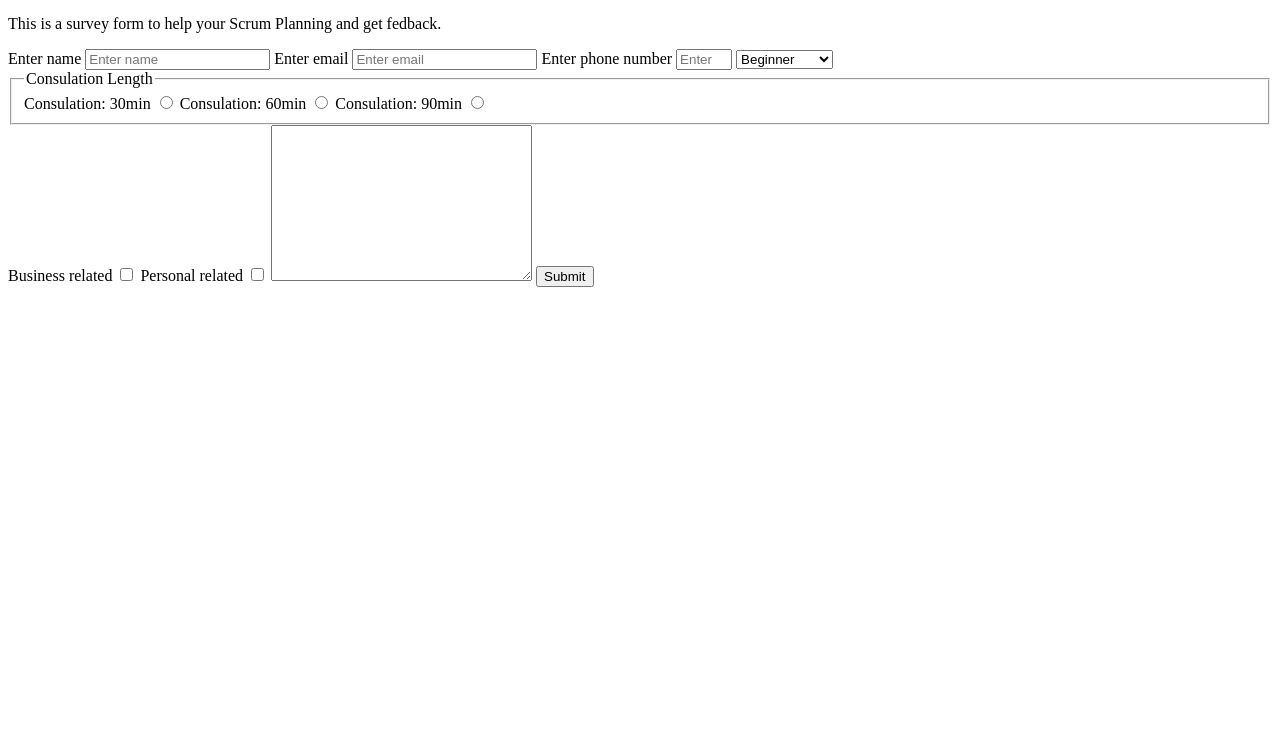
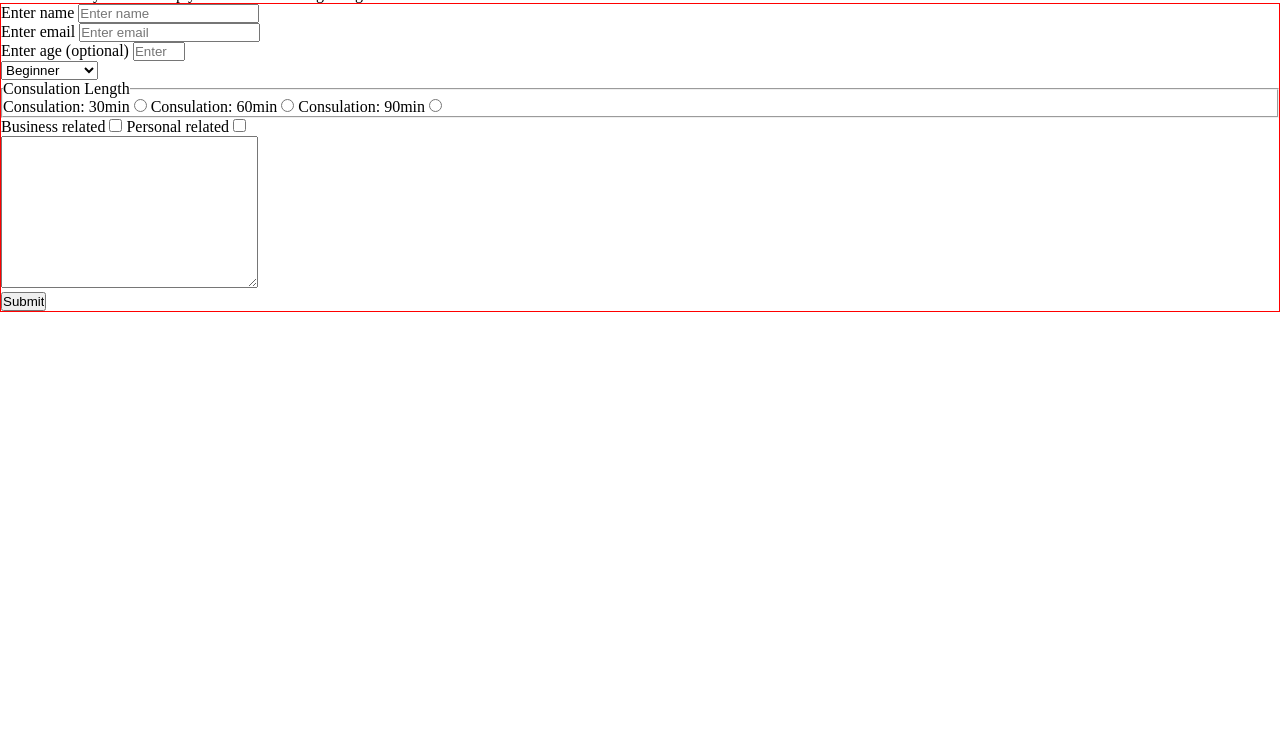
Before and after one commit to JohanCodeForFun/algorithms-and-data-structures, a plain HTML site: page freecodecamp/ResponsiveWebDesign/surveyForm/index.html in a window 1280 px wide. Shown: the part 52-800 px from the top of the page. Drawn offline with Linux system fonts and the light colour scheme.

Commit message:
begin styling form

```diff
--- a/freecodecamp/ResponsiveWebDesign/surveyForm/index.html
+++ b/freecodecamp/ResponsiveWebDesign/surveyForm/index.html
@@ -1,59 +1,100 @@
 <!DOCTYPE html>
 <html lang="en">
   <head>
-    <meta charset="UTF-8">
-    <meta http-equiv="X-UA-Compatible" content="IE=edge">
-    <meta name="viewport" content="width=device-width, initial-scale=1.0">
+    <meta charset="UTF-8" />
+    <meta http-equiv="X-UA-Compatible" content="IE=edge" />
+    <meta name="viewport" content="width=device-width, initial-scale=1.0" />
     <title>Survey Form</title>
-    <link rel="stylesheet" href="styles.css">
+    <link rel="stylesheet" href="styles.css" />
   </head>
   <body>
-    <section class="section-title">
+    <header class="header-container">
+      <h1 id="title">Survey form for Scrum Planning</h1>
+      <p id="description">
+        This is a survey form to help your Scrum Planning and get fedback.
+      </p>
+    </header>
 
-        <h1 id="title">Survey form for Scrum Planning</h1>
-        <p id="description">This is a survey form to help your Scrum Planning and get fedback.</p>
-    </section>
+    <section class="form-container">
+      <form action="" id="survey-form">
+        <div class="name-container">
 
-    <section class="form">
+            <label for="name" id="name-label">Enter name</label>
+            <input type="text" required id="name" placeholder="Enter name" />
+        </div>
 
+        <div class="email-container">
+            <label for="email" id="email-label">Enter email</label>
+            <input type="email" required id="email" placeholder="Enter email" />
+        </div>
 
+        <div class="number-container">
 
-    <form action="" id="survey-form">
-        <label for="name" id="name-label">Enter name</label>
-        <input type="text" required id="name" placeholder="Enter name">
+            <label for="number" id="number-label">Enter age (optional)</label>
+            <input
+            type="number"
+            id="number"
+            min="5"
+            max="10"
+            placeholder="Enter phone number"
+            />
+        </div>
 
-        <label for="email" id="email-label">Enter email</label>
-        <input type="email" required id="email" placeholder="Enter email">
-
-        <label for="number" id="number-label">Enter phone number</label>
-        <input type="number" id="number" min="5" max="10" placeholder="Enter phone number">
+        <div class="select-container">
 
             <select name="select-scrum" id="dropdown">
                 <option value="beginner">Beginner</option>
                 <option value="intermediate">Intermediate</option>
                 <option value="advanced">Advanced</option>
             </select>
+        </div>
+
+        <div class="consultation-container">
 
             <fieldset>
                 <legend>Consulation Length</legend>
                 <label for="consultation30min">Consulation: 30min</label>
-            <input type="radio" id="30min" name="consultation30min" value="30min">
+                <input
+                type="radio"
+                id="30min"
+                name="consultation30min"
+                value="30min"
+                />
                 <label for="consultation60min">Consulation: 60min</label>
-            <input type="radio" id="60min" name="consultation60min" value="60min">
+                <input
+                type="radio"
+                id="60min"
+                name="consultation60min"
+                value="60min"
+                />
                 <label for="consultation90min">Consulation: 90min</label>
-            <input type="radio" id="90min" name="consultation90min" value="90min">
+                <input
+                type="radio"
+                id="90min"
+                name="consultation90min"
+                value="90min"
+                />
             </fieldset>
+        </div>
+
+        <div class="checkbox-container">
 
             <label for="business">Business related</label>
-        <input type="checkbox" id="business" name="business" value="business">
+            <input type="checkbox" id="business" name="business" value="business" />
             <label for="personal">Personal related</label>
-        <input type="checkbox" id="personal" name="personal" value="personal">
+            <input type="checkbox" id="personal" name="personal" value="personal" />
+        </div>
+
+        <div class="message-container">
 
             <textarea name="text-area" id="message" cols="30" rows="10"></textarea>
+        </div>
 
-        <input type="submit" id="submit">
+        <div class="submit-container">
+
+            <input type="submit" id="submit" />
+        </div>
       </form>
     </section>
-
   </body>
 </html>
--- a/freecodecamp/ResponsiveWebDesign/surveyForm/styles.css
+++ b/freecodecamp/ResponsiveWebDesign/surveyForm/styles.css
@@ -0,0 +1,24 @@
+* {
+    padding: 0;
+    margin: 0;
+    box-sizing: border-box;
+}
+
+body {
+    display: flex;
+    flex-direction: column;
+    justify-content: center;
+}
+
+.header-container {
+    display: flex;
+    flex-direction: column;
+    justify-content: center;
+}
+
+.form-container {
+    display: flex;
+    flex-direction: column;
+    justify-content: center;
+    border: 1px solid red;
+}
```
Lines whose indentation alone changed are shown as unchanged.
